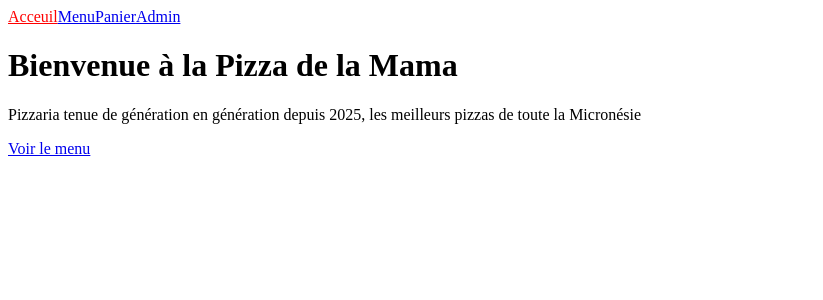
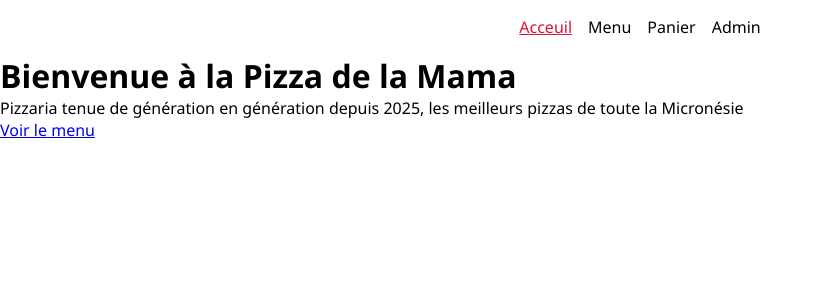
Before and after one commit to IllusionSoul0/pizza-de-la-mama, a Vue app: page / in a window 1280 px wide. Shown: the top 300 px of the page, without its empty margins (0-823 px from the left). Built offline with nearby package versions, Linux system fonts and the light colour scheme.

Commit message:
style:Change style logic for nav

```diff
--- a/src/App.vue
+++ b/src/App.vue
@@ -22,7 +22,6 @@ provide("orders", orders);
 </script>
 
 <template>
-  <div>
   <Navigation :route="$route.fullPath"></Navigation>
 
   <router-view v-slot="{ Component }">
@@ -30,10 +29,35 @@ provide("orders", orders);
       <Component :is="Component" />
     </transition>
   </router-view>
-  </div>
 </template>
 
 <style>
+* {
+  margin: 0;
+  padding: 0;
+  box-sizing: border-box;
+  font-family: "Segoe UI", Tahoma, Geneva, Verdana, sans-serif;
+}
+
+nav {
+  display: flex;
+  align-items: center;
+  justify-content: center;
+  padding: 1rem;
+}
+
+nav a {
+  margin: 0 0.5rem;
+  color: black;
+  text-decoration: none;
+}
+
+nav a:hover,
+nav a.router-link-exact-active {
+  color: crimson;
+  text-decoration: underline;
+}
+
 .fade-enter-from,
 .fade-leave-to {
   opacity: 0;
--- a/src/components/Navigation.vue
+++ b/src/components/Navigation.vue
@@ -1,25 +1,12 @@
-<script setup>
-import { computed } from 'vue';
-
-const props = defineProps({
-  route: {
-    type: String,
-    required: true,
-  },
-});
-
-const currentPage = computed(() => {
-    return (linkName) => props.route === linkName ? {color: "red"} : {}
-    })
-</script>
+<script setup></script>
 
 <template>
   <header>
     <nav>
-      <RouterLink to="/" :style="currentPage('/')">Acceuil</RouterLink>
-      <RouterLink to="/menu" :style="currentPage('/menu')">Menu</RouterLink>
-      <RouterLink to="/cart" :style="currentPage('/cart')">Panier</RouterLink>
-      <RouterLink to="/admin" :style="currentPage('/admin')">Admin</RouterLink>
+      <RouterLink to="/">Acceuil</RouterLink>
+      <RouterLink to="/menu">Menu</RouterLink>
+      <RouterLink to="/cart">Panier</RouterLink>
+      <RouterLink to="/admin">Admin</RouterLink>
     </nav>
   </header>
 </template>
--- a/src/pages/HomePage.vue
+++ b/src/pages/HomePage.vue
@@ -1,6 +1,6 @@
 <template>
     <div>
-        <h1>Bienvenue à la <strong>Pizza de la Mama</strong></h1>
+        <h1>Bienvenue à la Pizza de la Mama</h1>
         <p>Pizzaria tenue de génération en génération depuis 2025, les meilleurs pizzas de toute la Micronésie</p>
 
         <RouterLink to="/menu">Voir le menu</RouterLink>
```
Lines whose indentation alone changed are shown as unchanged.
